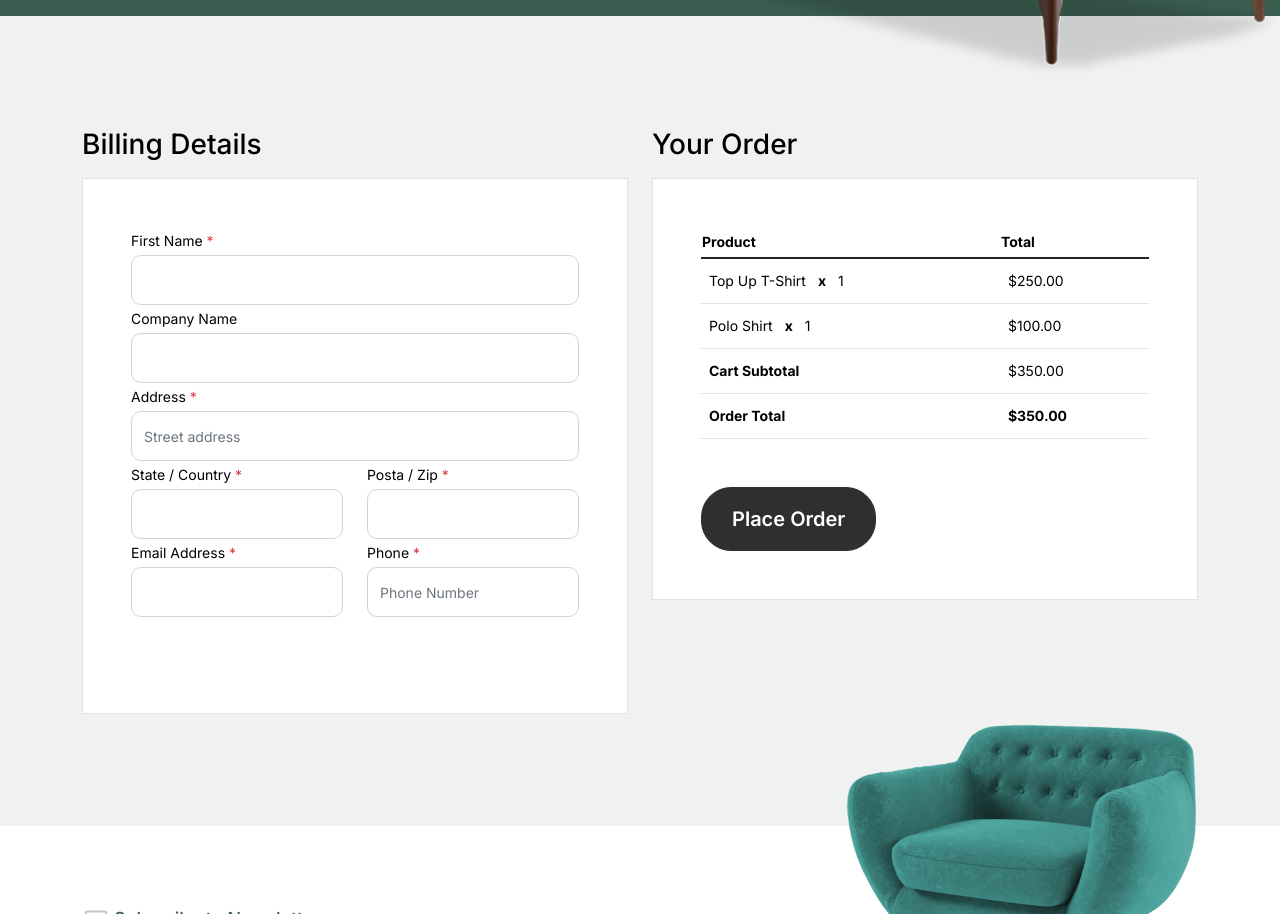
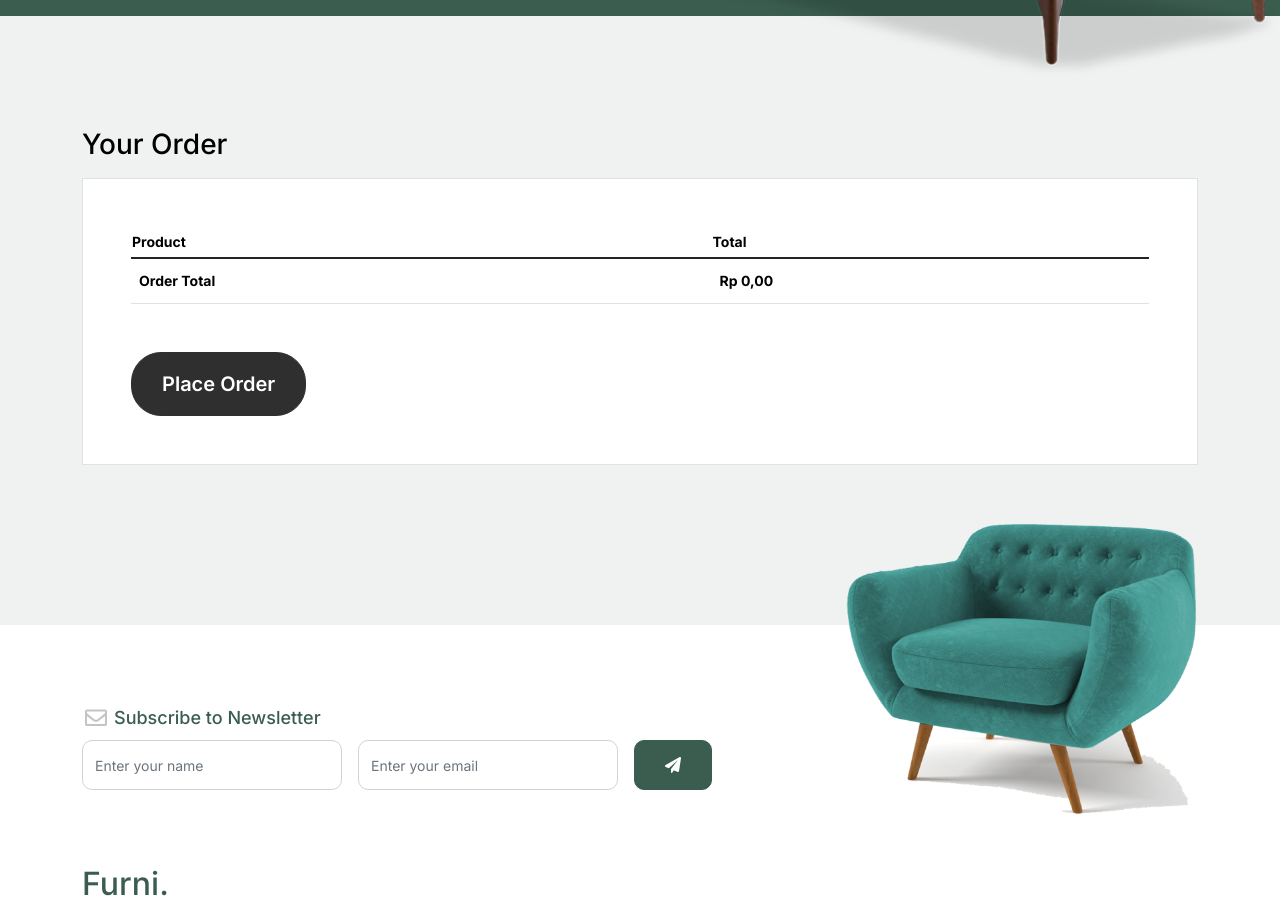
Before and after one commit to Rizanoor/aranoz-frontend, a Vue app: page /checkout in a window 1280 px wide. Shown: the part 520-1434 px from the top of the page. Built offline with nearby package versions, Linux system fonts and the light colour scheme.

Commit message:
feat: integrate checkout page

```diff
--- a/src/router/index.js
+++ b/src/router/index.js
@@ -6,6 +6,7 @@ import CartView from '../views/CartView.vue'
 import CheckoutView from '../views/CheckoutView.vue'
 import LoginView from '../views/LoginView.vue'
 import RegisterView from '../views/RegisterView.vue'
+import SuccessView from '../views/SuccessView.vue'
 
 const router = createRouter({
   history: createWebHistory(import.meta.env.BASE_URL),
@@ -45,6 +46,11 @@ const router = createRouter({
       name: 'register',
       component: RegisterView
     },
+    {
+      path: '/success',
+      name: 'success',
+      component: SuccessView
+    },
   ]
 })
 
--- a/src/views/CheckoutView.vue
+++ b/src/views/CheckoutView.vue
@@ -1,6 +1,38 @@
 <script setup>
+import { ref } from 'vue';
 import Hero from '../components/organisems/Hero.vue';
+import axios from 'axios';
 
+
+let products = ref(JSON.parse(localStorage.getItem('products')) || []);
+
+const formatCurrency = (value) => {
+    return value.toLocaleString('id-ID', { style: 'currency', currency: 'IDR' });
+};
+
+
+const checkout = () => {
+    const payload = {
+        items: products.value.map(product => ({ id: product.id })),
+        status: "PENDING",
+        total_price: products.value.reduce((total, product) => total + product.price, 0),
+        address: "Jakarta"
+    };
+
+    axios.post(`${import.meta.env.VITE_API_BASE_URL}/checkout`, payload, {
+        headers: {
+            Authorization: `${localStorage.getItem("token_type")} ${localStorage.getItem("authToken")}`
+        }
+    })
+    .then(response => {
+        localStorage.removeItem('products');
+        window.location.href = '/success';
+    })
+    .catch(error => {
+        console.error('Error:', error.response.data);
+    });
+
+};
 </script>
 
 <template>
@@ -12,61 +44,7 @@ import Hero from '../components/organisems/Hero.vue';
             <div class="container">
 
                 <div class="row">
-                    <div class="col-md-6 mb-5 mb-md-0">
-                        <h2 class="h3 mb-3 text-black">Billing Details</h2>
-                        <div class="p-3 p-lg-5 border bg-white">
-                            <div class="form-group row">
-                                <div class="col-md-12">
-                                    <label for="c_fname" class="text-black">First Name <span
-                                            class="text-danger">*</span></label>
-                                    <input type="text" class="form-control" id="c_fname" name="c_fname">
-                                </div>
-                            </div>
-
-                            <div class="form-group row">
-                                <div class="col-md-12">
-                                    <label for="c_companyname" class="text-black">Company Name </label>
-                                    <input type="text" class="form-control" id="c_companyname" name="c_companyname">
-                                </div>
-                            </div>
-
-                            <div class="form-group row">
-                                <div class="col-md-12">
-                                    <label for="c_address" class="text-black">Address <span
-                                            class="text-danger">*</span></label>
-                                    <input type="text" class="form-control" id="c_address" name="c_address"
-                                        placeholder="Street address">
-                                </div>
-                            </div>
-                            <div class="form-group row">
-                                <div class="col-md-6">
-                                    <label for="c_state_country" class="text-black">State / Country <span
-                                            class="text-danger">*</span></label>
-                                    <input type="text" class="form-control" id="c_state_country" name="c_state_country">
-                                </div>
-                                <div class="col-md-6">
-                                    <label for="c_postal_zip" class="text-black">Posta / Zip <span
-                                            class="text-danger">*</span></label>
-                                    <input type="text" class="form-control" id="c_postal_zip" name="c_postal_zip">
-                                </div>
-                            </div>
-
-                            <div class="form-group row mb-5">
-                                <div class="col-md-6">
-                                    <label for="c_email_address" class="text-black">Email Address <span
-                                            class="text-danger">*</span></label>
-                                    <input type="text" class="form-control" id="c_email_address" name="c_email_address">
-                                </div>
-                                <div class="col-md-6">
-                                    <label for="c_phone" class="text-black">Phone <span
-                                            class="text-danger">*</span></label>
-                                    <input type="text" class="form-control" id="c_phone" name="c_phone"
-                                        placeholder="Phone Number">
-                                </div>
-                            </div>
-                        </div>
-                    </div>
-                    <div class="col-md-6">
+                    <div class="col-md-12">
                         <div class="row mb-5">
                             <div class="col-md-12">
                                 <h2 class="h3 mb-3 text-black">Your Order</h2>
@@ -77,41 +55,33 @@ import Hero from '../components/organisems/Hero.vue';
                                             <th>Total</th>
                                         </thead>
                                         <tbody>
-                                            <tr>
-                                                <td>Top Up T-Shirt <strong class="mx-2">x</strong> 1</td>
-                                                <td>$250.00</td>
+                                            <tr v-for="(product, index) in products" :key="index">
+                                                <td>{{ product.name }}</td>
+                                                <td>{{ formatCurrency(product.price) }}</td>
+
                                             </tr>
-                                            <tr>
-                                                <td>Polo Shirt <strong class="mx-2">x</strong> 1</td>
-                                                <td>$100.00</td>
-                                            </tr>
-                                            <tr>
-                                                <td class="text-black font-weight-bold"><strong>Cart Subtotal</strong>
-                                                </td>
-                                                <td class="text-black">$350.00</td>
-                                            </tr>
+
                                             <tr>
                                                 <td class="text-black font-weight-bold"><strong>Order Total</strong>
                                                 </td>
-                                                <td class="text-black font-weight-bold"><strong>$350.00</strong></td>
+                                                <td class="text-black font-weight-bold">
+                                                    <strong class="text-black">{{ formatCurrency(products.reduce((total,
+                                                        product) =>
+                                                        total + product.price, 0)) }}</strong>
+                                                </td>
                                             </tr>
                                         </tbody>
                                     </table>
 
-
-
                                     <div class="form-group">
-                                        <button class="btn btn-black btn-lg py-3 btn-block"
-                                            onclick="window.location='thankyou.html'">Place Order</button>
+                                        <button class="btn btn-black btn-lg py-3 btn-block" @click="checkout">Place Order</button>
                                     </div>
-
                                 </div>
                             </div>
                         </div>
 
                     </div>
                 </div>
-                <!-- </form> -->
             </div>
         </div>
 
--- /dev/null
+++ b/src/views/SuccessView.vue
@@ -0,0 +1,26 @@
+<script setup lang="ts">
+import { RouterLink } from 'vue-router';
+</script>
+
+<template>
+    <div class="untree_co-section">
+		<div class="container">
+			<div class="row">
+				<div class="col-md-12 text-center pt-5">
+					<span class="display-3 thankyou-icon text-primary">
+						<svg width="1em" height="1em" viewBox="0 0 16 16" class="bi bi-cart-check mb-5"
+							fill="currentColor" xmlns="http://www.w3.org/2000/svg">
+							<path fill-rule="evenodd"
+								d="M11.354 5.646a.5.5 0 0 1 0 .708l-3 3a.5.5 0 0 1-.708 0l-1.5-1.5a.5.5 0 1 1 .708-.708L8 8.293l2.646-2.647a.5.5 0 0 1 .708 0z" />
+							<path fill-rule="evenodd"
+								d="M0 1.5A.5.5 0 0 1 .5 1H2a.5.5 0 0 1 .485.379L2.89 3H14.5a.5.5 0 0 1 .491.592l-1.5 8A.5.5 0 0 1 13 12H4a.5.5 0 0 1-.491-.408L2.01 3.607 1.61 2H.5a.5.5 0 0 1-.5-.5zM3.102 4l1.313 7h8.17l1.313-7H3.102zM5 12a2 2 0 1 0 0 4 2 2 0 0 0 0-4zm7 0a2 2 0 1 0 0 4 2 2 0 0 0 0-4zm-7 1a1 1 0 1 0 0 2 1 1 0 0 0 0-2zm7 0a1 1 0 1 0 0 2 1 1 0 0 0 0-2z" />
+						</svg>
+					</span>
+					<h2 class="display-3 text-black">Thank you!</h2>
+					<p class="lead mb-5">You order was successfuly completed.</p>
+					<p><RouterLink to="/shop"  class="btn btn-sm btn-outline-black">Back to shop</RouterLink></p>
+				</div>
+			</div>
+		</div>
+	</div>
+</template>
```
